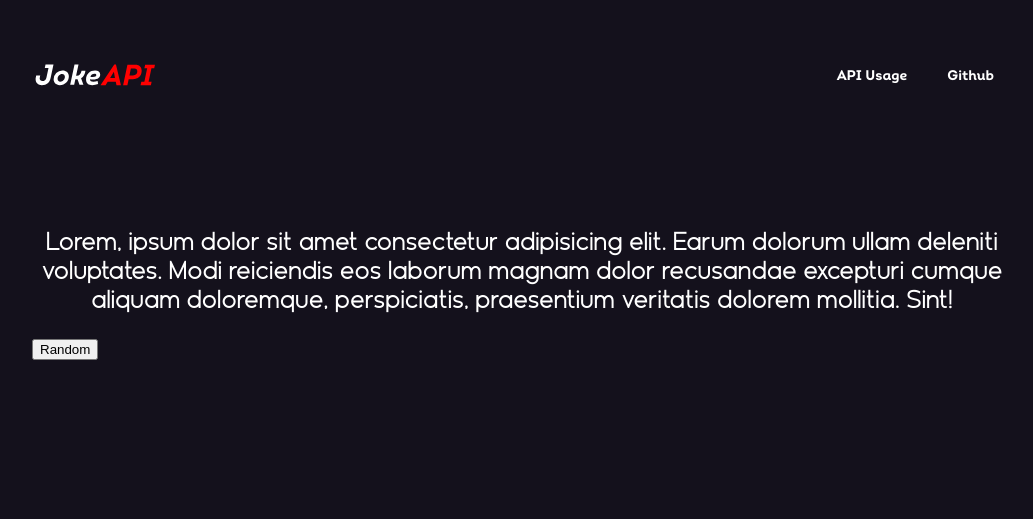
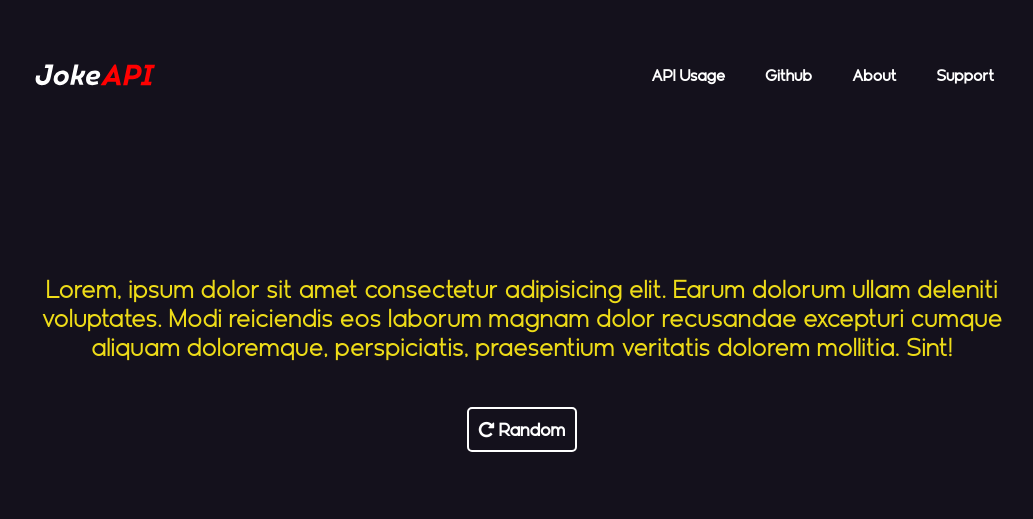
Before and after one commit to TheFallen-Cat/Joke-API, a Flask app: page / in a window 1280 px wide. Shown: the top 519 px of the page, without its empty margins (118-1151 px from the left). Run offline with Flask 2, Linux system fonts and the light colour scheme.

Commit message:
Halfway done

```diff
--- a/api/templates/home.html
+++ b/api/templates/home.html
@@ -7,7 +7,7 @@
     <title>Home</title>
     <link rel="preconnect" href="https://fonts.googleapis.com">
     <link rel="preconnect" href="https://fonts.gstatic.com" crossorigin>
-    <link href="https://fonts.googleapis.com/css2?family=Open+Sans&display=swap" rel="stylesheet">
+    <link rel="stylesheet" href="https://cdnjs.cloudflare.com/ajax/libs/font-awesome/4.7.0/css/font-awesome.min.css">
 </head>
 
 <style>
@@ -34,10 +34,10 @@
     }
 
     #navbar {
-        /* background-color: rgb(30, 24, 44); */
         padding: 10px 100px 10px 100px;
         display: flex;
         justify-content: space-between;
+        align-items: center;
     }
 
     #logo_container {
@@ -72,6 +72,7 @@
         margin: 10px;
         padding: 8px;
         border-radius: 5px;
+        transition: all 0.2s ease-in-out;
 
     }
 
@@ -82,24 +83,51 @@
     .hyperlinks {
         color: white;
         text-decoration: none;
-        font-family: intro;
-        font-size: 14px;
+        font-family: Geomatrix;
+        font-weight: bold;
+        font-size: 16px;
         display: inline;
         margin: 0px;
     }
 
-    #joketext_container {
+    #joke_container {
         margin: 100px;
+        height: 40vh;
+        display: flex;
+        /* margin: auto; */
+        align-items: center;
+        justify-content: center;
+        text-align: center;
+    }
+
+    #joke_data_container {
+        margin: auto auto;
         display: inline-block;
-        /* margin: auto; */
     }
 
     #joketext {
+        color: rgb(238, 220, 24);
+        font-family: Geomatrix;
+        font-size: 26px;
+        text-align: center;
+    }
+
+    #random_joke_button {
+        margin: 20px 0px;
+        background-color: transparent;
+        padding: 10px 10px;
         color: white;
         font-family: Geomatrix;
-        font-size: 26px;
+        font-weight: bold;
+        font-size: 18px;
+        border: 2px solid white;
+        border-radius: 5px;
+        transition: all 0.1s ease-in-out;
 
-        text-align: center;
+    }
+
+    #random_joke_button:hover {
+        border-color: grey;
     }
 </style>
 
@@ -109,25 +137,33 @@
     <div id="navbar">
 
         <div id="logo_container">
-            <img src="/newlogo.svg" alt="Logo" id="logoimage" class="main_container_contents">
+            <img src="images/newlogo.svg" alt="Logo" id="logoimage" class="main_container_contents">
         </div>
 
         <div id="links_container">
             <ul>
                 <li><a href="http://127.0.0.1:5000/get" class="hyperlinks">API Usage</a></li>
-                <li><a href="" class="hyperlinks">Github</a></li>
+                <li><a href="https://www.github.com/TheFallen-Cat" class="hyperlinks">Github</a></li>
+                <li><a href="{{ url_for('static', filename='about.html') }}" class="hyperlinks">About</a></li>
+                <li><a href="{{ url_for('static', filename='support.html') }}" class="hyperlinks">Support</a></li>
             </ul>
         </div>
     </div>
 
-    <div id="joketext_container">
-        <p id="joketext">Lorem, ipsum dolor sit amet consectetur adipisicing elit. Earum dolorum ullam deleniti
-            voluptates.
-            Modi reiciendis eos laborum magnam dolor recusandae excepturi cumque aliquam doloremque, perspiciatis,
-            praesentium veritatis dolorem mollitia. Sint!
-        </p>
+    <div id="joke_container">
+        <div id="joke_data_container">
+            <p id="joketext">Lorem, ipsum dolor sit amet consectetur adipisicing elit. Earum dolorum ullam deleniti
+                voluptates.
+                Modi reiciendis eos laborum magnam dolor recusandae excepturi cumque aliquam doloremque, perspiciatis,
+                praesentium veritatis dolorem mollitia. Sint!
+            </p>
 
-        <button id="random_joke_button">Random</button>
+            <div id="button_container">
+                <button id="random_joke_button"> <i class="fa fa-rotate-right" style="font-size:18px;color: white;"></i>
+                    Random
+                </button>
+            </div>
+        </div>
     </div>
 
 
```
Also changed, not shown: api/static/about.html (added, +14 -0 lines), api/static/support.html (added, +14 -0 lines), api/static/images/kofi_button_dark.webp (renamed from api/static/kofi_button_dark.webp), api/static/images/newlogo.svg (renamed from api/static/newlogo.svg), api/templates/about.html (deleted).
